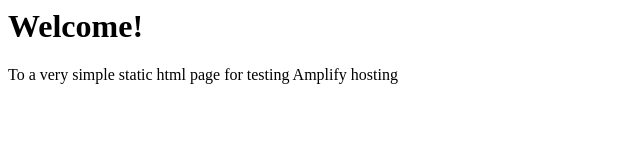
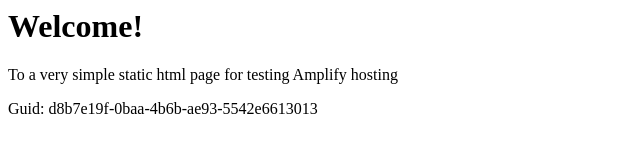
Before and after one commit to aws-aemilia-dub/Github-PR-Commit-Integration-Test-DoNotTouch-Gith-OKSLNVO2-v1-preprod-eu-west-1, a website: page src/index.html in a window 1280 px wide. Shown: the whole page, without its empty margins (0-640 px from the left). Drawn offline with Linux system fonts and the light colour scheme.

Commit message:
commit from integ tests

```diff
--- a/src/index.html
+++ b/src/index.html
@@ -1,3 +1,5 @@
+
+
 <html lang="en">
 
 <head>
@@ -10,6 +12,6 @@
 <body>
     <h1>Welcome!</h1>
     <p>To a very simple static html page for testing Amplify hosting</p>
-</body>
+    <p>Guid: d8b7e19f-0baa-4b6b-ae93-5542e6613013</p></body>
 
 </html>
```
